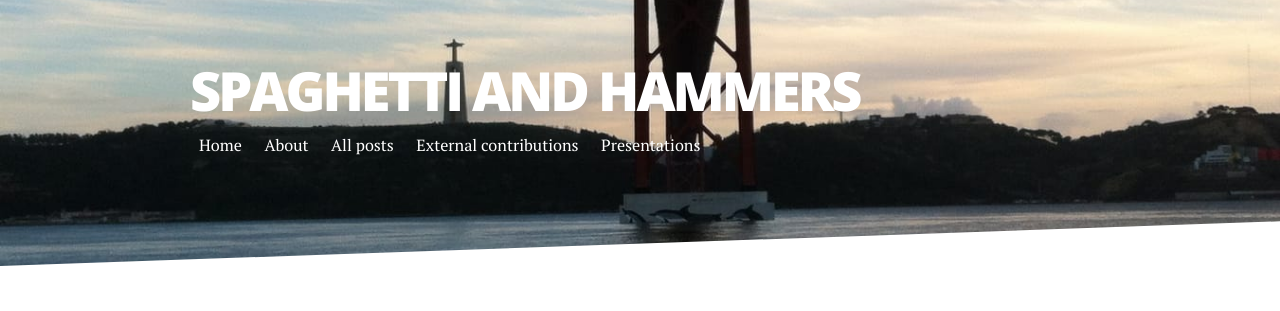
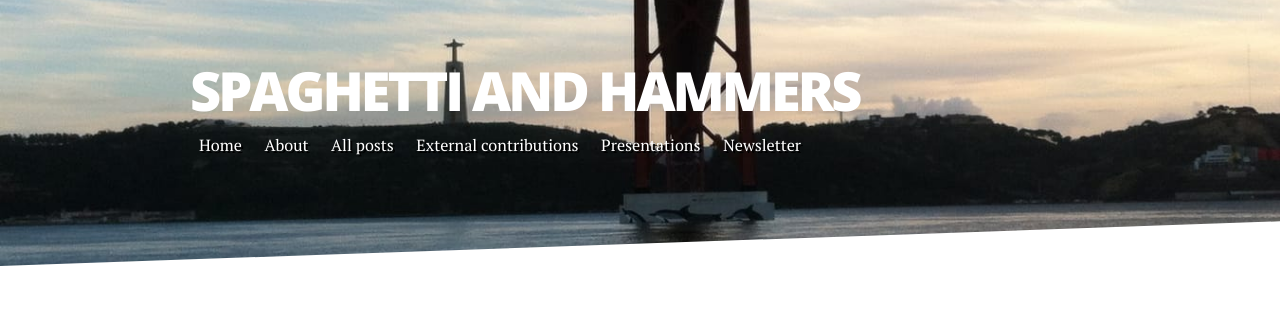
Before and after one commit to pedrorijo91/pedrorijo91.github.io, a Jekyll site: the page built from index.html, in a window 1280 px wide. Shown: the top 311 px of the page. Built offline with Jekyll 4.4.1, drawn with Linux system fonts in a browser that asks for light colours; the list of posts is cut into pages by our own code; comment, search, counter and statistics services are not loaded.

Commit message:
Add nav header for newsletter

```diff
--- a/_config.yml
+++ b/_config.yml
@@ -20,6 +20,9 @@ navigation:
    url: /external
  - title: Presentations
    url: /presentations
+ - title: Newsletter
+   url: https://mailchi.mp/f9d5cd479369/pedrorijo91
+   external: true
 
 newsletter: https://mailchi.mp/f9d5cd479369/pedrorijo91
 
--- a/_includes/header.html
+++ b/_includes/header.html
@@ -5,7 +5,7 @@
             <ul class="noList">
             {% for link in site.navigation %}{% assign current = nil %}{% if page.url contains link.url %}{% assign current = 'current' %}{% endif %}
                 <li class="element {% if forloop.first %}first{% endif %} {{ current }} {% if forloop.last %}last{% endif %}">
-                    <a href="{{ site.url }}{{ link.url }}">{{ link.title }}</a>
+                    <a href="{% unless link.external %}{{ site.url }}{% endunless %}{{ link.url }}" class="nav-link">{{ link.title }}</a>
                 </li>
             {% endfor %}
             </ul>
--- a/assets/css/style.css
+++ b/assets/css/style.css
@@ -761,6 +761,10 @@ a:hover {
     padding-left: 0;
 }
 
+.nav-link {
+    text-shadow: 2px 2px black;
+}
+
 .contact-icon {
     margin-left: 0.2rem;
 }
```
